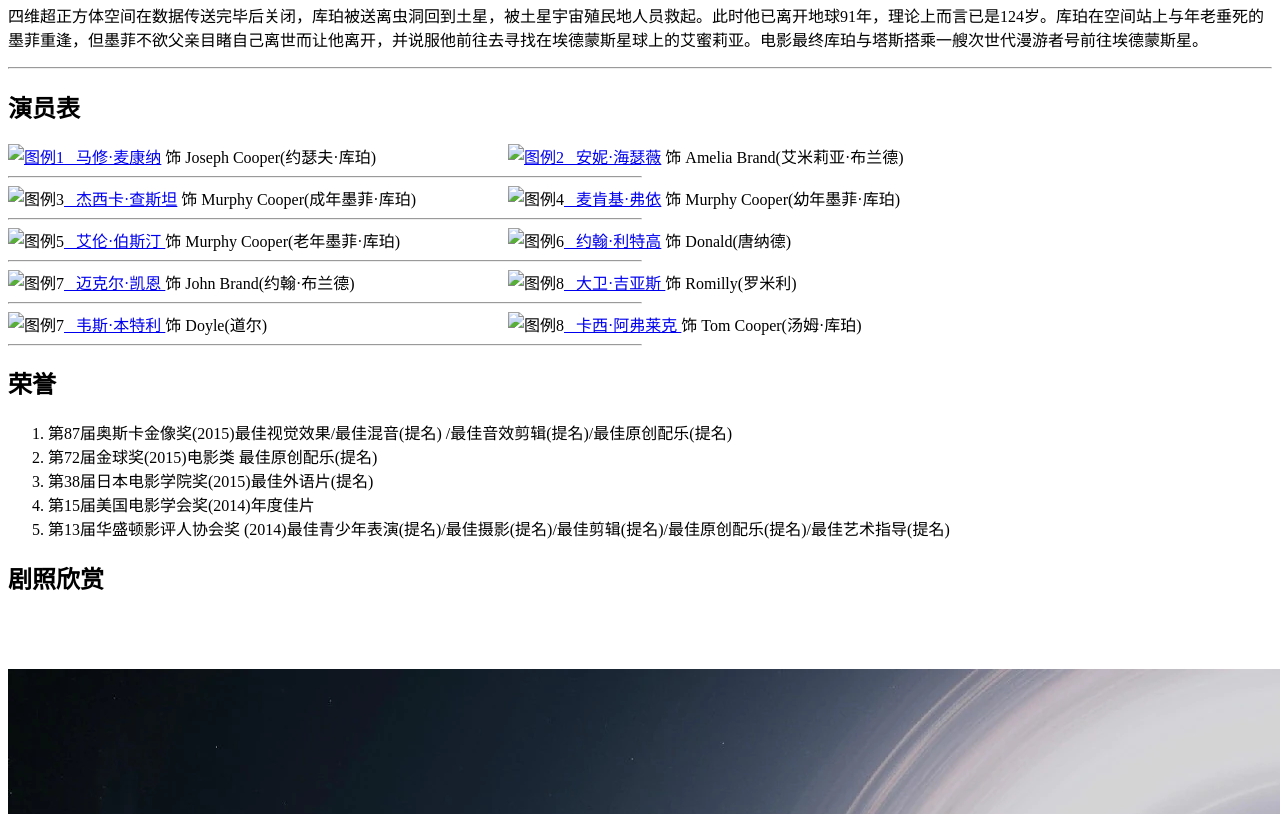
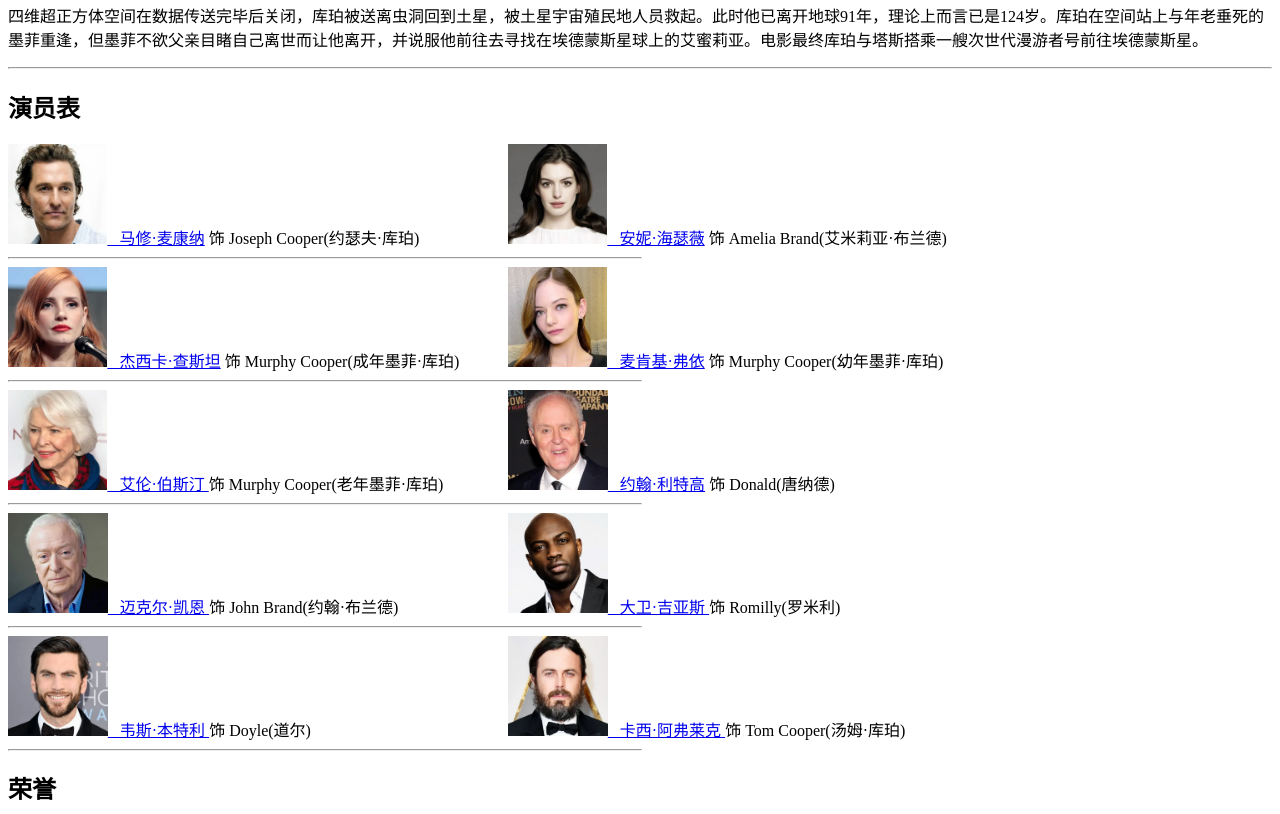
Before and after one commit to amolper09/html-demo-4, a plain HTML site: page index.html in a window 1280 px wide. Shown: the part 859-1673 px from the top of the page. Drawn offline with Linux system fonts and the light colour scheme; the site is published under a folder, as on GitHub Pages, so addresses that start at the root find nothing.

Commit message:
重新编辑

```diff
--- a/index.html
+++ b/index.html
@@ -51,13 +51,13 @@
     <hr>
     <h2 id="cast">演员表</h2>
     <div style="display:flex">
-        <span style="width:500px;"> <a href="/img/maxiu.webp" target="_blank"><img src="/img/maxiu.webp" alt="图例1"
+        <span style="width:500px;"> <a href="img/maxiu.webp" target="_blank"><img src="img/maxiu.webp" alt="图例1"
                     style="height: 100px;"></a><a
                 href="//baike.baidu.com/item/%E9%A9%AC%E4%BF%AE%C2%B7%E9%BA%A6%E5%BA%B7%E7%BA%B3/7279068"
                 target="_blank">&nbsp&nbsp&nbsp马修·麦康纳</a>
             饰 Joseph
             Cooper(约瑟夫·库珀)</span>
-        <span style="width:500px;"> <a href="/img/anni.webp" target="_blank"><img src="/img/anni.webp" alt="图例2"
+        <span style="width:500px;"> <a href="img/anni.webp" target="_blank"><img src="img/anni.webp" alt="图例2"
                     style="height: 100px;"></a><a
                 href="//baike.baidu.com/item/%E5%AE%89%E5%A6%AE%C2%B7%E6%B5%B7%E7%91%9F%E8%96%87/1127490"
                 target="_blank">&nbsp&nbsp&nbsp安妮·海瑟薇</a>
@@ -65,34 +65,34 @@
     </div>
     <hr width="50%" , align="left">
     <div style="display:flex">
-        <span style="width:500px;"> <img src="/img/jiesika.webp" alt="图例3" style="height: 100px;"><a
+        <span style="width:500px;"> <img src="img/jiesika.webp" alt="图例3" style="height: 100px;"><a
                 href="//baike.baidu.com/item/%E6%9D%B0%E8%A5%BF%E5%8D%A1%C2%B7%E6%9F%A5%E6%96%AF%E5%9D%A6/6957964"
                 target="_blank">&nbsp&nbsp&nbsp杰西卡·查斯坦</a>
             饰 Murphy Cooper(成年墨菲·库珀)</span>
-        <span style="width:500px;"> <img src="/img/fery.webp" alt="图例4" style="height: 100px;"><a
+        <span style="width:500px;"> <img src="img/fery.webp" alt="图例4" style="height: 100px;"><a
                 href="//baike.baidu.com/item/%E9%BA%A6%E8%82%AF%E5%9F%BA%C2%B7%E5%BC%97%E4%BE%9D/3830427"
                 target="_blank">&nbsp&nbsp&nbsp麦肯基·弗依</a>
             饰 Murphy Cooper(幼年墨菲·库珀)</span>
     </div>
     <hr width="50%" , align="left">
     <div style="display:flex">
-        <span style="width:500px;"> <img src="/img/Allen.webp" alt="图例5" style="height: 100px;"><a
+        <span style="width:500px;"> <img src="img/Allen.webp" alt="图例5" style="height: 100px;"><a
                 href="//baike.baidu.com/item/%E8%89%BE%E4%BC%A6%C2%B7%E4%BC%AF%E6%96%AF%E6%B1%80/5937721"
                 target="_blank">&nbsp&nbsp&nbsp艾伦·伯斯汀
             </a>
             饰 Murphy Cooper(老年墨菲·库珀)</span>
-        <span style="width:500px;"> <img src="/img/litegao.webp" alt="图例6" style="height: 100px;"><a
+        <span style="width:500px;"> <img src="img/litegao.webp" alt="图例6" style="height: 100px;"><a
                 href="//baike.baidu.com/item/%E7%BA%A6%E7%BF%B0%C2%B7%E5%88%A9%E7%89%B9%E9%AB%98/8111015"
                 target="_blank">&nbsp&nbsp&nbsp约翰·利特高</a>
             饰 Donald(唐纳德)</span>
     </div>
     <hr width="50%" , align="left">
     <div style="display:flex">
-        <span style="width:500px;"> <img src="/img/kane.webp" alt="图例7" style="height: 100px;"><a
+        <span style="width:500px;"> <img src="img/kane.webp" alt="图例7" style="height: 100px;"><a
                 href="//baike.baidu.com/item/%E8%BF%88%E5%85%8B%E5%B0%94%C2%B7%E5%87%AF%E6%81%A9/5306424"
                 target="_blank">&nbsp&nbsp&nbsp迈克尔·凯恩 </a>
             饰 John Brand(约翰·布兰德)</span>
-        <span style="width:500px;"> <img src="/img/David.webp" alt="图例8" style="height: 100px;"><a
+        <span style="width:500px;"> <img src="img/David.webp" alt="图例8" style="height: 100px;"><a
                 href="//baike.baidu.com/item/%E5%A4%A7%E5%8D%AB%C2%B7%E5%90%89%E4%BA%9A%E6%96%AF/19367914"
                 target="_blank">&nbsp&nbsp&nbsp大卫·吉亚斯
             </a>
@@ -100,11 +100,11 @@
     </div>
     <hr width="50%" , align="left">
     <div style="display:flex">
-        <span style="width:500px;"> <img src="/img/weisi.webp" alt="图例7" style="height: 100px;"><a
+        <span style="width:500px;"> <img src="img/weisi.webp" alt="图例7" style="height: 100px;"><a
                 href="//baike.baidu.com/item/%E9%9F%A6%E6%96%AF%C2%B7%E6%9C%AC%E7%89%B9%E5%88%A9/7458385"
                 target="_blank">&nbsp&nbsp&nbsp韦斯·本特利 </a>
             饰 Doyle(道尔)</span>
-        <span style="width:500px;"> <img src="/img/Cassie.webp" alt="图例8" style="height: 100px;"><a
+        <span style="width:500px;"> <img src="img/Cassie.webp" alt="图例8" style="height: 100px;"><a
                 href="//baike.baidu.com/item/%E5%8D%A1%E8%A5%BF%C2%B7%E9%98%BF%E5%BC%97%E8%8E%B1%E5%85%8B/8162401"
                 target="_blank">&nbsp&nbsp&nbsp卡西·阿弗莱克
             </a>
@@ -120,9 +120,9 @@
         <li>第13届华盛顿影评人协会奖 (2014)最佳青少年表演(提名)/最佳摄影(提名)/最佳剪辑(提名)/最佳原创配乐(提名)/最佳艺术指导(提名) </li>
     </ol>
     <h2 id="poster">剧照欣赏</h2>
-    <div><img src="/img/poster1.webp" alt=""></div>
-    <div><img src="/img/poster2.webp" alt=""></div>
-    <div><img src="/img/poster3.webp" alt=""></div>
+    <div><img src="img/poster1.webp" alt=""></div>
+    <div><img src="img/poster2.webp" alt=""></div>
+    <div><img src="img/poster3.webp" alt=""></div>
     <div><img src="img/posetr4.webp" alt=""></div>
     <div><img src="img/poster5.webp" alt=""></div>
 </body>
```
